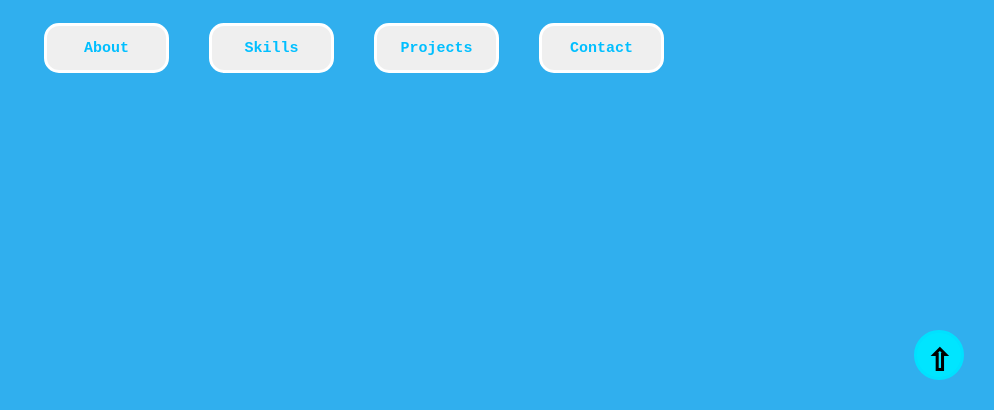
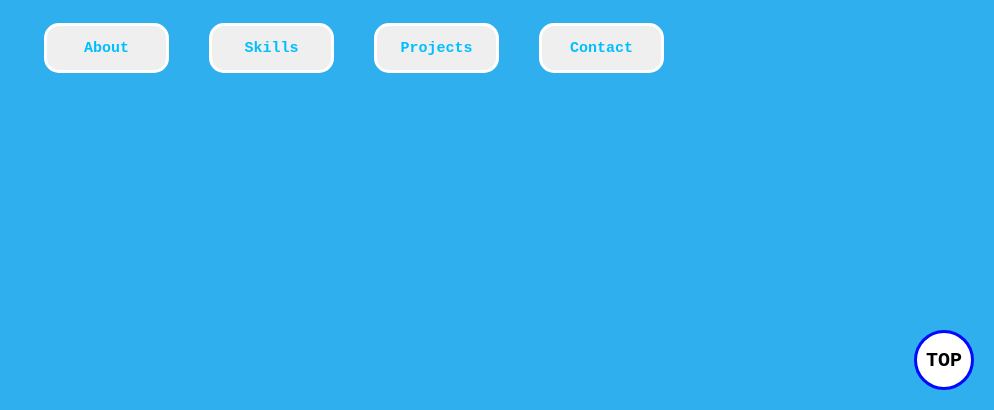
Before and after one commit to chjayarajesh/portfolio, a plain HTML site: page index.html in a window 1280 px wide. Shown: the part 390-800 px from the top of the page, without its empty margins (286-1280 px from the left). Drawn offline with Linux system fonts and the light colour scheme.

Commit message:
updated portfolio with css

```diff
--- a/index.html
+++ b/index.html
@@ -88,17 +88,17 @@
                         <input type="email" required id="mail">
                     </div>
                     <div class="gen">
-                        <label for="gender"><b>Select your Gender:</b></label>
+                        <label for="gender"><b>Choose your Gender: </b></label>
                         <div>
-                            <label for="male"><input type="radio" required id="male" name="gender" checked> Male</label>
-                            <label for="female"><input type="radio" required id="female" name="gender" > Female</label>
+                            <label for="male"> <input type="radio" required id="male" name="gender" checked> Male</label>
+                            <label for="female"> <input type="radio" required id="female" name="gender" > Female</label>
                         </div>
 
                     </div>
                     <div class="message">
                         <label for="msg"><b>Leave your message :</b></label>
                         <br>
-                        <textarea name="msg" id="msg" cols="35" rows="7" ></textarea>
+                        <textarea name="msg" id="msg" cols="30" rows="7" ></textarea>
                     </div>
                     <button type="submit" class="sub-btn">Submit</button>
                 </form>
@@ -115,7 +115,7 @@
         </div>
     </footer>
 
-    <a class="up-btn" href="#top"><button class="up"> &#8679; </button></a>
+    <a class="up-btn" href="#top"><button class="up">TOP</button></a>
 
 </body>
 </html>
--- a/style.css
+++ b/style.css
@@ -170,7 +170,6 @@ section{
     padding: 5px;
     width: 100%;
     display: flex;
-    justify-content: space-evenly;
 }
 .contact button{
     height: 45px;
@@ -195,9 +194,7 @@ form .message{
 form textarea{
     resize: none;
 }
-#mail, #name{
-    width: ;
-}
+
 
 /*footer*/
 footer{
@@ -210,8 +207,8 @@ footer{
     background-color: rgb(0, 0, 0);
 }
 footer > p{
-
     font-size: 15px;
+    font-weight: 900;
 }
 footer div{
     padding: 10px;
@@ -229,18 +226,18 @@ footer > div > a:hover{
 }
 
 .up{
-
-    font-size: 40px;
-    width: 50px;
-    height: 50px;
+    font-size: 20px;
+    width: 60px;
+    height: 60px;
     border-radius: 50%;
-    border: solid rgb(0, 225, 255);
-    background-color: rgb(0, 229, 255);
+    border: solid rgb(0, 8, 255);
+    background-color: rgb(255, 255, 255);
     color: rgb(0, 0, 0);
     font-weight: 900;
+    cursor: pointer;
 }
 .up-btn{
     position: fixed;
-    bottom: 30px;
-    right: 30px;
+    bottom: 20px;
+    right: 20px;
 }
```
